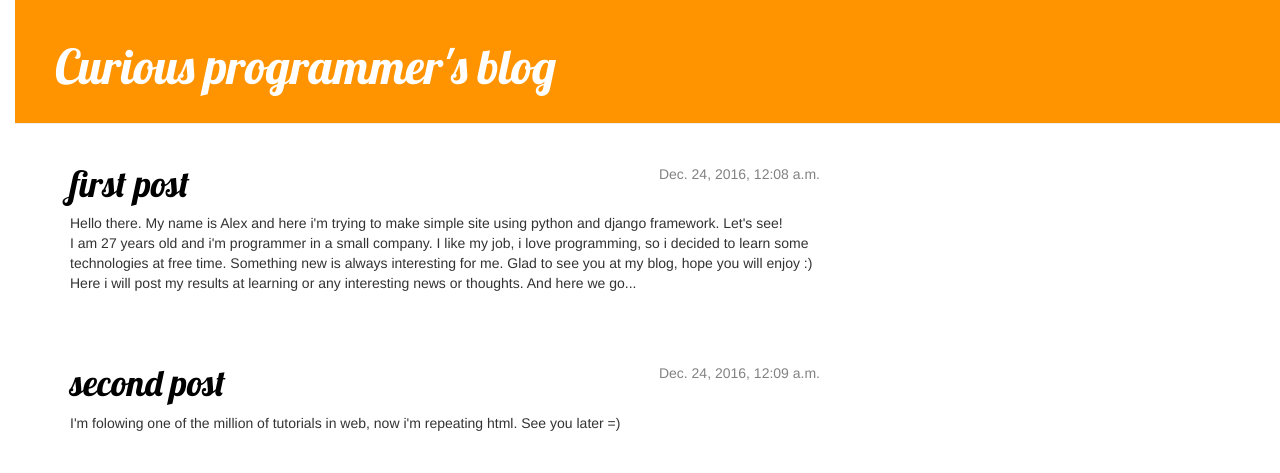
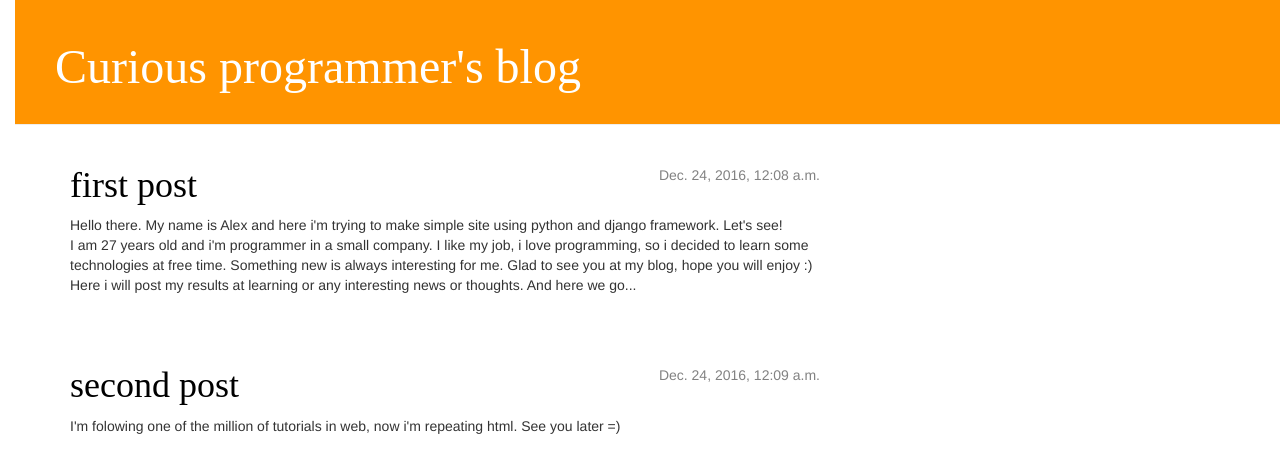
Before and after one commit to leitoBY/django_blog, a Django app: page / in a window 1280 px wide. Shown: the top 473 px of the page. Run offline with Django 3.2, Linux system fonts and the light colour scheme; data comes from the database, SQL or seed files in the repository; some libraries are stand-ins or nearby versions.

Commit message:
add post_deails
some css modification, added post_details template and links now work

```diff
--- a/blog/static/css/blog.css
+++ b/blog/static/css/blog.css
@@ -1,4 +1,7 @@
-
+    h1 a {
+        color: #FCA205;
+        font-family: 'Lobster';
+    }
 
     body {
         padding-left: 15px;
--- /dev/null
+++ b/blog/templates/blog/base.html
@@ -0,0 +1,27 @@
+{% load staticfiles %}
+
+<!DOCTYPE html>
+<html>
+<head>
+    <title>Curious programmer's blog</title>
+<link href="https://maxcdn.bootstrapcdn.com/bootswatch/3.3.7/yeti/bootstrap.min.css" rel="stylesheet" integrity="sha384-HzUaiJdCTIY/RL2vDPRGdEQHHahjzwoJJzGUkYjHVzTwXFQ2QN/nVgX7tzoMW3Ov" crossorigin="anonymous">
+
+    <link rel="stylesheet" href="{% static 'css/blog.css' %}">
+</head>
+<body>
+    <div class='page-header'>
+        <h1><a href=''>Curious programmer's blog</a></h1>
+    </div>
+
+    <div class="content container">
+        <div class="row">
+            <div class="col-md-8">
+            {% block content %}
+            {% endblock %}
+            </div>
+        </div>
+    </div>
+
+
+</body>
+</html>
--- a/blog/templates/blog/post_list.html
+++ b/blog/templates/blog/post_list.html
@@ -1,34 +1,13 @@
-{% load staticfiles %}
+{% extends 'blog/base.html' %}
 
-<!DOCTYPE html>
-<html>
-<head>
-    <title>Curious programmer's blog</title>
-    <link rel="stylesheet" href="//maxcdn.bootstrapcdn.com/bootstrap/3.2.0/css/bootstrap.min.css">
-    <link rel="stylesheet" href="//maxcdn.bootstrapcdn.com/bootstrap/3.2.0/css/bootstrap-theme.min.css">
-    <link href="https://fonts.googleapis.com/css?family=Lobster&subset=latin,cyrillic" rel="stylesheet" type="text/css">
-    <link rel="stylesheet" href="{% static 'css/blog.css' %}">
-</head>
-<body>
-    <div class='page-header'>
-        <h1><a href=''>Curious programmer's blog</a></h1>
-    </div>
-
-    <div class="content container">
-        <div class="row">
-            <div class="col-md-8">
+{% block content %}
     {% for post in posts %}
         <div class="post">
             <div class="date">
                 {{ post.published_date }}
             </div>
-                        <h1><a href="">{{ post.title }}</a></h1>
+            <h1><a href="{% url 'post_detail' pk=post.pk %}">{{ post.title }}</a></h1>
             <p>{{ post.text|linebreaksbr }}</p>
         </div>
     {% endfor %}
-            </div>
-        </div>
-    </div>
-
-</body>
-</html>
+{% endblock content %}
--- a/blog/urls.py
+++ b/blog/urls.py
@@ -4,4 +4,5 @@ from . import views
 urlpatterns = [
     url(r'^post_list/', views.post_list, name='post_list'),
     url(r'^$', views.blog, name='blog'),
+    url(r'^post/(?P<pk>[0-9]+)/$', views.post_detail, name='post_detail'),
 ]
--- a/blog/views.py
+++ b/blog/views.py
@@ -1,4 +1,4 @@
-from django.shortcuts import render
+from django.shortcuts import render, get_object_or_404
 from django.utils import timezone
 from .models import Post
 
@@ -11,3 +11,7 @@ def post_list(request):
 def blog(request):
     posts = Post.objects.filter(published_date__lte=timezone.now()).order_by('published_date')
     return render(request, 'blog/post_list.html', {'posts':posts})
+
+def post_detail(request, pk):
+    post = get_object_or_404(Post, pk=pk)
+    return render(request, 'blog/post_detail.html', {'post':post})
--- a/static/css/blog.css
+++ b/static/css/blog.css
@@ -1,4 +1,7 @@
-
+    h1 a {
+        color: #FCA205;
+        font-family: 'Lobster';
+    }
 
     body {
         padding-left: 15px;
```
Also changed, not shown: blog/templates/blog/post_detail.html (added, +14 -0 lines). Lines whose indentation alone changed are shown as unchanged.
